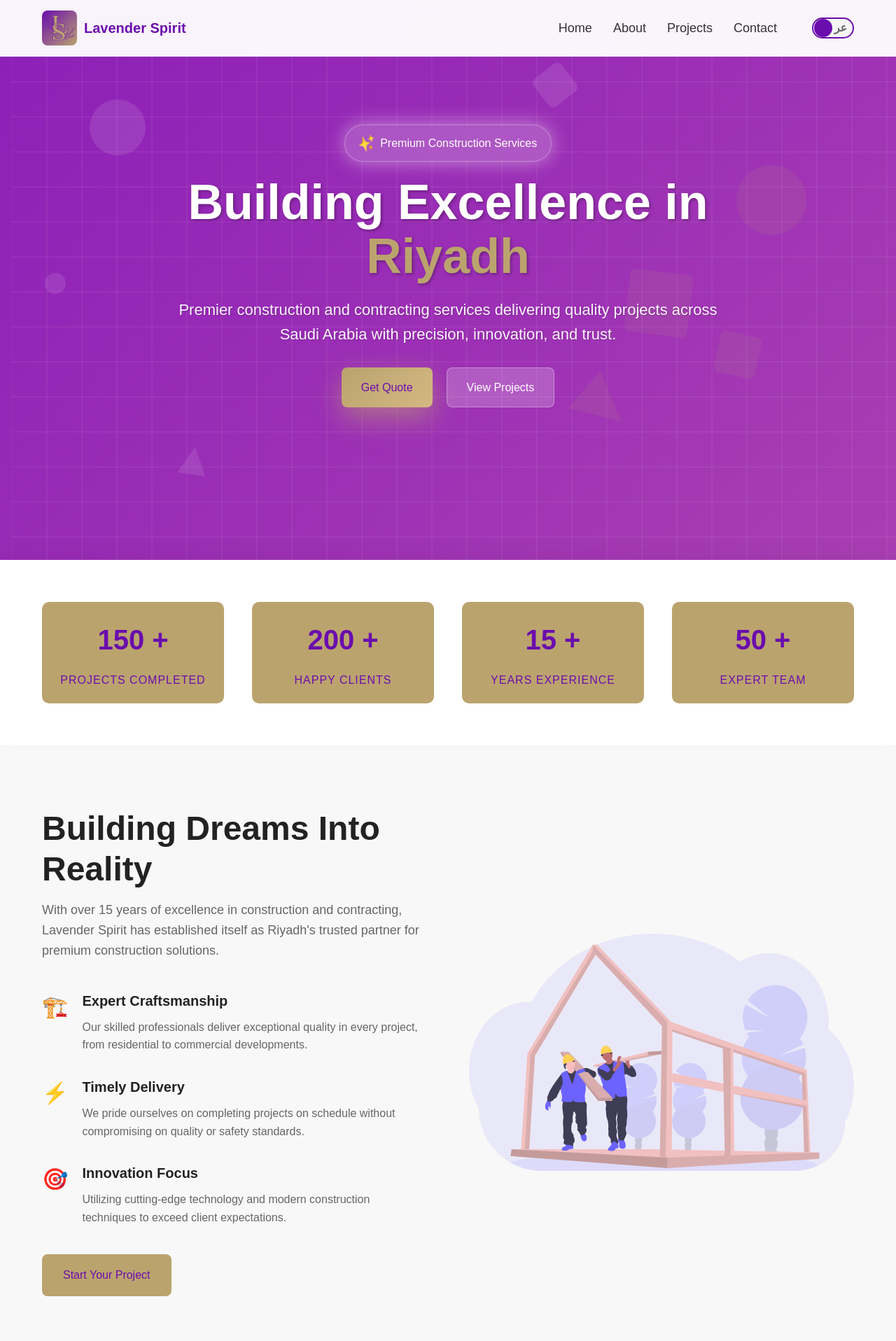
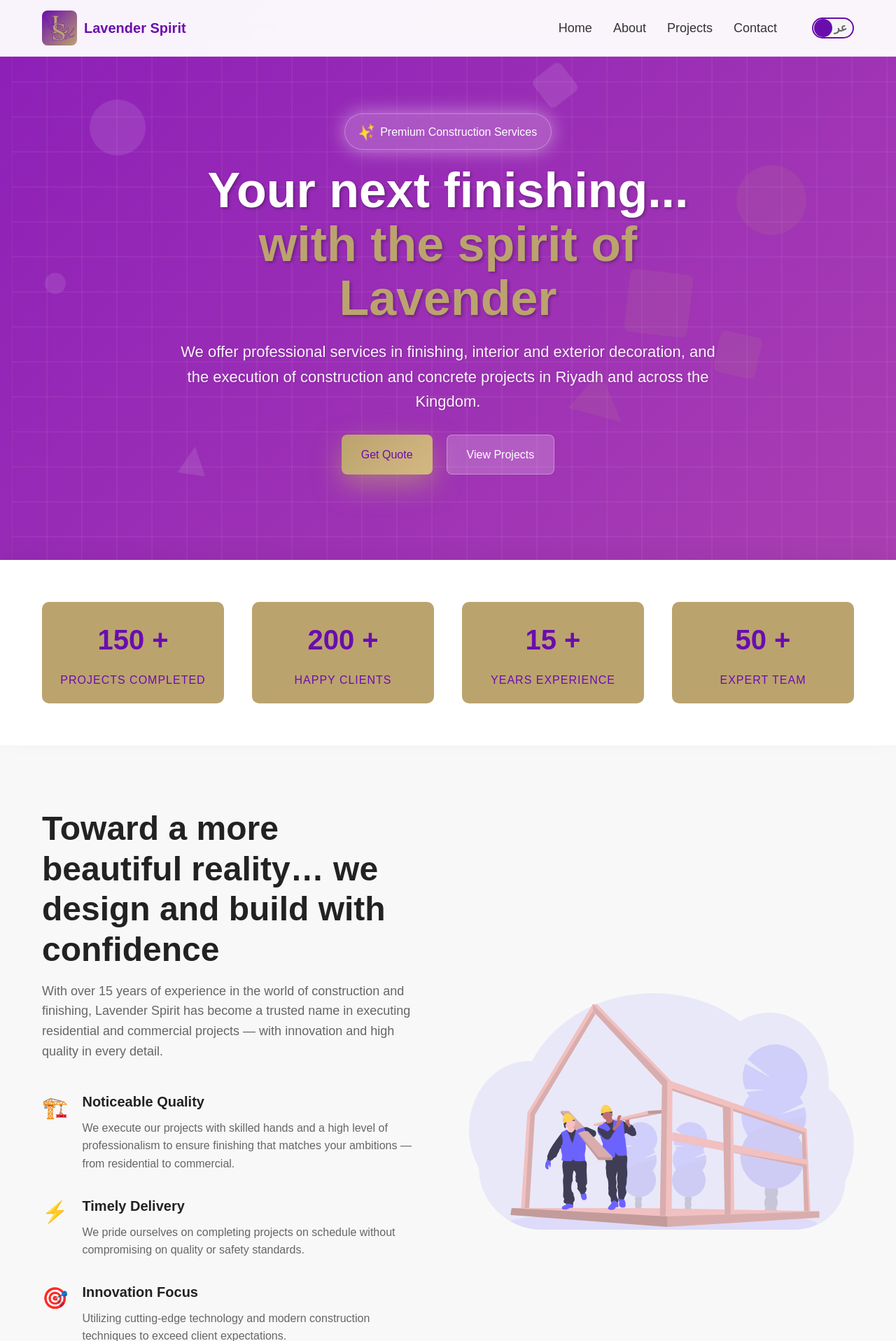
Before and after one commit to Chungus17/Lavender-Spirit-Project, a Flask app: page / in a window 1280 px wide. Shown: the top 1916 px of the page at 70% size. Run offline with Flask 3, Linux system fonts and the light colour scheme; data comes from the database, SQL or seed files in the repository; some web fonts are replaced.

Commit message:
Modifications AR EN Social Media

```diff
--- a/static/css/styles.css
+++ b/static/css/styles.css
@@ -1,4 +1,3 @@
-
 :root {
   /*--------------------------------C  O  L  O  R  S----------------------------------*/
   --primary-color: #6a0dad;
@@ -54,8 +53,6 @@
   filter: grayscale(0.1);
   box-shadow: 0 10px 30px rgba(0, 0, 0, 0.1);
 }
-
-
 
 li {
   list-style: none;
@@ -648,6 +645,7 @@ body.arabic .language-toggle {
   padding: 1rem 2rem;
   border-radius: var(--radius-pill);
   margin-bottom: 2rem;
+  margin-top: 8rem;
   border: 1px solid rgba(255, 255, 255, 0.3);
   animation: badgeGlow 2s ease-in-out infinite alternate;
 }
@@ -1644,6 +1642,7 @@ body.arabic .footer-section p {
   .hero-badge {
     font-size: 1.4rem;
     padding: 0.8rem 1.5rem;
+    margin-bottom: 5rem;
   }
 }
 
--- a/static/js/script.js
+++ b/static/js/script.js
@@ -14,22 +14,24 @@ const translations = {
     navAbout: "About",
     navProjects: "Projects",
     navContact: "Contact",
-    heroTitle1: "Building Excellence in",
-    heroTitle2: "Riyadh",
+    heroBadge: "Premium Construction Services",
+    heroTitle1: "Your next finishing...",
+    heroTitle2: "with the spirit of Lavender",
     heroSubtitle:
-      "Premier construction and contracting services delivering quality projects across Saudi Arabia with precision, innovation, and trust.",
+      "We offer professional services in finishing, interior and exterior decoration, and the execution of construction and concrete projects in Riyadh and across the Kingdom.",
     getQuote: "Get Quote",
     viewProjects: "View Projects",
     projectsCompleted: "Projects Completed",
     happyClients: "Happy Clients",
     yearsExperience: "Years Experience",
     expertTeam: "Expert Team",
-    aboutTitle: "Building Dreams Into Reality",
+    aboutTitle:
+      "Toward a more beautiful reality… we design and build with confidence",
     aboutSubtitle:
-      "With over 15 years of excellence in construction and contracting, Lavender Spirit has established itself as Riyadh's trusted partner for premium construction solutions.",
-    feature1Title: "Expert Craftsmanship",
+      "With over 15 years of experience in the world of construction and finishing, Lavender Spirit has become a trusted name in executing residential and commercial projects — with innovation and high quality in every detail.",
+    feature1Title: "Noticeable Quality",
     feature1Desc:
-      "Our skilled professionals deliver exceptional quality in every project, from residential to commercial developments.",
+      "We execute our projects with skilled hands and a high level of professionalism to ensure finishing that matches your ambitions — from residential to commercial.",
     feature2Title: "Timely Delivery",
     feature2Desc:
       "We pride ourselves on completing projects on schedule without compromising on quality or safety standards.",
@@ -37,25 +39,25 @@ const translations = {
     feature3Desc:
       "Utilizing cutting-edge technology and modern construction techniques to exceed client expectations.",
     startProject: "Start Your Project",
-    projectsTitle: "Our Featured Projects",
+    projectsTitle: "Projects We’re Proud Of — Quality You Can See",
     projectsSubtitle:
-      "Showcasing our commitment to excellence through diverse construction and contracting projects across Riyadh",
+      "At Lavender Spirit, we leave our mark on every project we execute — from construction and finishing to full-scale contracting, all carried out with care and professionalism. Here, we present a selection of our distinguished projects across the Kingdom of Saudi Arabia, reflecting our commitment to quality, precision, and elegance.",
     filterByCategory: "Filter by Category",
     allProjects: "All Projects",
     loadingProjects: "Loading projects...",
     noProjectsTitle: "No Projects Found",
     noProjectsMessage: "No projects match the selected category.",
-    contactTitle: "Get In Touch",
+    contactTitle: "Start your first step with us",
     contactSubtitle:
-      "Ready to start your construction project? Contact us today for a consultation and personalized quote.",
+      "Do you have an idea, a design, or a project ready for construction? The Lavender Spirit team is ready to support you every step of the way — from consultation to pricing and execution.",
     locationLabel: "Location",
-    locationText: "King Fahd Road, Al Olaya District\nRiyadh, Saudi Arabia",
+    locationText: "Riyadh – Al-Qirawan District – King Salman bin Abdulaziz Road",
     phoneLabel: "Phone",
     emailLabel: "Email",
     hoursLabel: "Business Hours",
     hoursText:
       "Sunday - Thursday: 8:00 AM - 6:00 PM\nFriday - Saturday: Closed",
-    formTitle: "Send Us a Message",
+    formTitle: "Message us now — and we will get back to you within 24 hours",
     namePlaceholder: "Your Name",
     emailPlaceholder: "Your Email",
     phonePlaceholder: "Your Phone",
@@ -76,11 +78,11 @@ const translations = {
     aboutUs: "About Us",
     ourProjects: "Our Projects",
     contact: "Contact",
-    contactInfo: "Contact Info",
+    contactInfo: "Social Media",
     footerAddress1: "King Fahd Road, Al Olaya",
     footerAddress2: "Riyadh, Saudi Arabia",
     footerDesc:
-      "Building excellence in construction and contracting across Riyadh with a commitment to quality, innovation, and client satisfaction.",
+      "We provide quality construction, finishing, and decoration services across Riyadh.",
     copyright:
       "© 2025 Lavender Spirit Construction & Contracting. All rights reserved.",
   },
@@ -90,47 +92,49 @@ const translations = {
     navAbout: "من نحن",
     navProjects: "المشاريع",
     navContact: "اتصل بنا",
-    heroTitle1: "بناء التميز في",
-    heroTitle2: "الرياض",
+    heroBadge: "خدمات الإنشاءات المتميزة",
+    heroTitle1: "تشطيبك الجاي...",
+    heroTitle2: "بروح الخزامى",
     heroSubtitle:
-      "خدمات البناء والمقاولات الرائدة التي تقدم مشاريع عالية الجودة في جميع أنحاء المملكة العربية السعودية بدقة وابتكار وثقة.",
+      "نُقدّم خدمات احترافية في التشطيبات والديكورات الداخلية والخارجية، وتنفيذ مشاريع البناء والخرسانة في الرياض وكافة أنحاء المملكة. نضمن لك جودة عالية، تصاميم عصرية، تنفيذ دقيق، وأسعار تنافسية",
     getQuote: "احصل على عرض سعر",
     viewProjects: "عرض المشاريع",
     projectsCompleted: "مشروع مكتمل",
     happyClients: "عميل سعيد",
     yearsExperience: "سنة خبرة",
     expertTeam: "فريق خبير",
-    aboutTitle: "تحويل الأحلام إلى واقع",
+    aboutTitle: "نحو واقع أجمل… نصمّم ونبني بثقة",
     aboutSubtitle:
-      "مع أكثر من 15 عامًا من التميز في البناء والمقاولات، رسخت روح الخزامى نفسها كشريك موثوق في الرياض لحلول البناء المتميزة.",
-    feature1Title: "حرفية خبيرة",
+      "بخبرة تتجاوز 15 عامًا في عالم البناء والتشطيبات، أصبحت روح الخزامى اسمًا موثوقًا في تنفيذ المشاريع السكنية والتجارية، بابتكار وجودة عالية في كل تفصيل.",
+    feature1Title: "جودة تُلاحظ",
     feature1Desc:
-      "يقدم محترفونا المهرة جودة استثنائية في كل مشروع، من التطوير السكني إلى التجاري.",
-    feature2Title: "التسليم في الوقت المحدد",
+      "ننفّذ مشاريعنا بأيادٍ خبيرة واحترافية عالية لضمان تشطيب يليق بطموحك، من السكني إلى التجاري.",
+    feature2Title: "التزام بالموعد",
     feature2Desc:
-      "نفخر بإنجاز المشاريع في الموعد المحدد دون التنازل عن معايير الجودة أو السلامة.",
-    feature3Title: "التركيز على الابتكار",
+      "نسلّم في الوقت المحدد، دون المساس بالجودة أو السلامة.",
+    feature3Title: "ابتكار في كل خطوة",
     feature3Desc:
-      "استخدام التكنولوجيا المتطورة وتقنيات البناء الحديثة لتجاوز توقعات العملاء.",
+      "نستخدم أحدث التقنيات ونعتمد حلول تصميم ذكية تتجاوز توقعاتك.",
     startProject: "ابدأ مشروعك",
-    projectsTitle: "مشاريعنا المميزة",
+    projectsTitle: "مشاريع نفتخر بها… جودة تُرى بالعين",
     projectsSubtitle:
-      "عرض التزامنا بالتميز من خلال مشاريع البناء والمقاولات المتنوعة في جميع أنحاء الرياض",
+      "في روح الخزامى، نضع بصمتنا في كل مشروع ننفذه — من البناء والتشطيب إلى المقاولات المتكاملة، نُنفّذ بعناية واحتراف. نعرض لكم هنا مجموعة من مشاريعنا المميزة في أنحاء المملكة العربية السعودية، والتي تعكس التزامنا بالجودة، الدقة، والأناقة.",
     filterByCategory: "تصفية حسب الفئة",
     allProjects: "جميع المشاريع",
     loadingProjects: "جاري تحميل المشاريع...",
     noProjectsTitle: "لم يتم العثور على مشاريع",
     noProjectsMessage: "لا توجد مشاريع تطابق الفئة المحددة.",
-    contactTitle: "تواصل معنا",
+    contactTitle: "ابدأ خطوتك الأولى معنا",
     contactSubtitle:
-      "هل أنت مستعد لبدء مشروع البناء الخاص بك؟ اتصل بنا اليوم للحصول على استشارة وعرض أسعار مخصص.",
+      "هل لديك فكرة، تصميم، أو مشروع جاهز للبناء؟ فريق روح الخزامى مستعد لمساعدتك في كل خطوة — من الاستشارة إلى التسعير والتنفيذ.",
+
     locationLabel: "الموقع",
-    locationText: "طريق الملك فهد، حي العليا\nالرياض، المملكة العربية السعودية",
+    locationText: "الرياض - حي القيروان - طريق الملك سلمان بن عبد العزيز",
     phoneLabel: "الهاتف",
     emailLabel: "البريد الإلكتروني",
     hoursLabel: "ساعات العمل",
     hoursText: "الأحد - الخميس: 8:00 صباحًا - 6:00 مساءً\nالجمعة - السبت: مغلق",
-    formTitle: "أرسل لنا رسالة",
+    formTitle: "راسلنا الآن — وسنعود إليك خلال 24 ساعة",
     namePlaceholder: "اسمك",
     emailPlaceholder: "بريدك الإلكتروني",
     phonePlaceholder: "هاتفك",
@@ -155,8 +159,8 @@ const translations = {
     footerAddress1: "طريق الملك فهد، العليا",
     footerAddress2: "الرياض، المملكة العربية السعودية",
     footerDesc:
-      "بناء التميز في البناء والمقاولات في جميع أنحاء الرياض مع الالتزام بالجودة والابتكار ورضا العملاء.",
-    copyright: "© 2024 روح الخزامى للبناء والمقاولات. جميع الحقوق محفوظة.",
+      "نتميز في تقديم حلول البناء والتشطيب والديكور في جميع أنحاء الرياض، مع التزام بالجودة، الابتكار، ورضا العميل في كل مشروع.",
+    copyright: "© 2025 روح الخزامى للبناء والمقاولات. جميع الحقوق محفوظة.",
   },
 };
 
--- a/templates/index.html
+++ b/templates/index.html
@@ -44,6 +44,14 @@
     <link
       href="https://fonts.googleapis.com/css2?family=Amiri:wght@400;700&display=swap"
       rel="stylesheet"
+    />
+
+    <link
+      rel="stylesheet"
+      href="https://cdnjs.cloudflare.com/ajax/libs/font-awesome/6.5.0/css/all.min.css"
+      integrity="sha512-Zxxx..."
+      crossorigin="anonymous"
+      referrerpolicy="no-referrer"
     />
   </head>
   <body>
@@ -97,7 +105,7 @@
       </div>
     </nav>
 
-    <!-- Modern Hero Section -->
+    <!-- Hero Section -->
     <section id="home" class="hero">
       <!-- Animated Background -->
       <div class="hero-background">
@@ -127,16 +135,17 @@
 
           <h1 class="hero-title">
             <span class="title-line" data-translate="heroTitle1"
-              >Building Excellence in</span
+              >Your next finishing</span
             >
             <span class="title-line accent-text" data-translate="heroTitle2"
-              >Riyadh</span
+              >with the spirit of Lavender</span
             >
           </h1>
 
           <p class="hero-subtitle" data-translate="heroSubtitle">
-            Premier construction and contracting services delivering quality
-            projects across Saudi Arabia with precision, innovation, and trust.
+            We offer professional services in finishing, interior and exterior
+            decoration, and the execution of construction and concrete projects
+            in Riyadh and across the Kingdom.
           </p>
 
           <div class="hero-buttons">
@@ -199,22 +208,25 @@
         <div class="about-content">
           <div class="about-text">
             <h2 class="section-title" data-translate="aboutTitle">
-              Building Dreams Into Reality
+              Toward a more beautiful reality… we design and build with
+              confidence
             </h2>
             <p class="section-subtitle" data-translate="aboutSubtitle">
-              With over 15 years of excellence in construction and contracting,
-              Lavender Spirit has established itself as Riyadh's trusted partner
-              for premium construction solutions.
+              With over 15 years of experience in the world of construction and
+              finishing, Lavender Spirit has become a trusted name in executing
+              residential and commercial projects — with innovation and high
+              quality in every detail.
             </p>
 
             <div class="about-features">
               <div class="feature-item">
                 <div class="feature-icon">🏗️</div>
                 <div class="feature-content">
-                  <h3 data-translate="feature1Title">Expert Craftsmanship</h3>
+                  <h3 data-translate="feature1Title">Noticeable Quality</h3>
                   <p data-translate="feature1Desc">
-                    Our skilled professionals deliver exceptional quality in
-                    every project, from residential to commercial developments.
+                    We execute our projects with skilled hands and a high level
+                    of professionalism to ensure finishing that matches your
+                    ambitions — from residential to commercial.
                   </p>
                 </div>
               </div>
@@ -233,10 +245,12 @@
               <div class="feature-item">
                 <div class="feature-icon">🎯</div>
                 <div class="feature-content">
-                  <h3 data-translate="feature3Title">Innovation Focus</h3>
+                  <h3 data-translate="feature3Title">
+                    Innovation at Every Step
+                  </h3>
                   <p data-translate="feature3Desc">
-                    Utilizing cutting-edge technology and modern construction
-                    techniques to exceed client expectations.
+                    We utilize the latest technologies and rely on smart design
+                    solutions that exceed your expectations.
                   </p>
                 </div>
               </div>
@@ -266,11 +280,15 @@
       <div class="container">
         <div class="section-header">
           <h2 class="section-title" data-translate="projectsTitle">
-            Our Featured Projects
+            Projects We’re Proud Of — Quality You Can See
           </h2>
           <p class="section-subtitle" data-translate="projectsSubtitle">
-            Showcasing our commitment to excellence through diverse construction
-            and contracting projects across Riyadh
+            At Lavender Spirit, we leave our mark on every project we execute —
+            from construction and finishing to full-scale contracting, all
+            carried out with care and professionalism. Here, we present a
+            selection of our distinguished projects across the Kingdom of Saudi
+            Arabia, reflecting our commitment to quality, precision, and
+            elegance.
           </p>
         </div>
 
@@ -342,11 +360,13 @@
         <div class="contact-content">
           <div class="contact-info">
             <h2 class="section-title" data-translate="contactTitle">
-              Get In Touch
+              Start your first step with us
             </h2>
             <p class="section-subtitle" data-translate="contactSubtitle">
-              Ready to start your construction project? Contact us today for a
-              consultation and personalized quote.
+              Do you have an idea, a design, or a project ready for
+              construction? The Lavender Spirit team is ready to support you
+              every step of the way — from consultation to pricing and
+              execution.
             </p>
 
             <div class="contact-details">
@@ -354,7 +374,7 @@
                 <div class="contact-icon">📞</div>
                 <div class="contact-text">
                   <h4 data-translate="phoneLabel">Phone</h4>
-                  <p>+966 11 XXX XXXX</p>
+                  <p>+966 50 940 1050</p>
                 </div>
               </div>
 
@@ -382,7 +402,8 @@
                 <div class="contact-text">
                   <h4 data-translate="locationLabel">Location</h4>
                   <p data-translate="locationText">
-                    King Fahd Road, Al Olaya District<br />Riyadh, Saudi Arabia
+                    Riyadh – Al-Qirawan District – King Salman bin Abdulaziz
+                    Road
                   </p>
                 </div>
               </div>
@@ -417,7 +438,9 @@
               action="/contact"
               method="POST"
             >
-              <h3 data-translate="formTitle">Send Us a Message</h3>
+              <h3 data-translate="formTitle">
+                Message us now — and we will get back to you within 24 hours.
+              </h3>
 
               <div class="form-group">
                 <input
@@ -524,8 +547,8 @@
               >
             </div>
             <p data-translate="footerDesc">
-              Building excellence in construction and contracting across Riyadh
-              with a commitment to quality, innovation, and client satisfaction.
+              We provide quality construction, finishing, and decoration
+              services across Riyadh.
             </p>
           </div>
 
@@ -572,16 +595,38 @@
           </div>
 
           <div class="footer-section">
-            <h4 data-translate="contactInfo">Contact Info</h4>
-            <ul>
-              <li data-translate="footerAddress1">King Fahd Road, Al Olaya</li>
-              <li data-translate="footerAddress2">Riyadh, Saudi Arabia</li>
-              <li>+966 11 XXX XXXX</li>
-              <li>info@lavenderspirit.sa</li>
+            <h4 data-translate="contactInfo">Social Media</h4>
+            <ul class="social-media">
+              <li>
+                <a href="https://www.instagram.com/yourusername" target="_blank"
+                  ><i class="fab fa-instagram"></i> Instagram</a
+                >
+              </li>
+              <li>
+                <a href="https://www.tiktok.com/@yourusername" target="_blank"
+                  ><i class="fab fa-tiktok"></i> TikTok</a
+                >
+              </li>
+              <li>
+                <a href="https://www.facebook.com/yourusername" target="_blank"
+                  ><i class="fab fa-facebook-f"></i> Facebook</a
+                >
+              </li>
+              <li>
+                <a
+                  href="https://www.snapchat.com/add/yourusername"
+                  target="_blank"
+                  ><i class="fab fa-snapchat-ghost"></i> Snapchat</a
+                >
+              </li>
+              <li>
+                <a href="https://wa.me/966XXXXXXXXX" target="_blank"
+                  ><i class="fab fa-whatsapp"></i> WhatsApp</a
+                >
+              </li>
             </ul>
           </div>
         </div>
-
         <div class="footer-bottom">
           <p data-translate="copyright">
             &copy; 2025 Lavender Spirit Construction & Contracting. All rights
```
